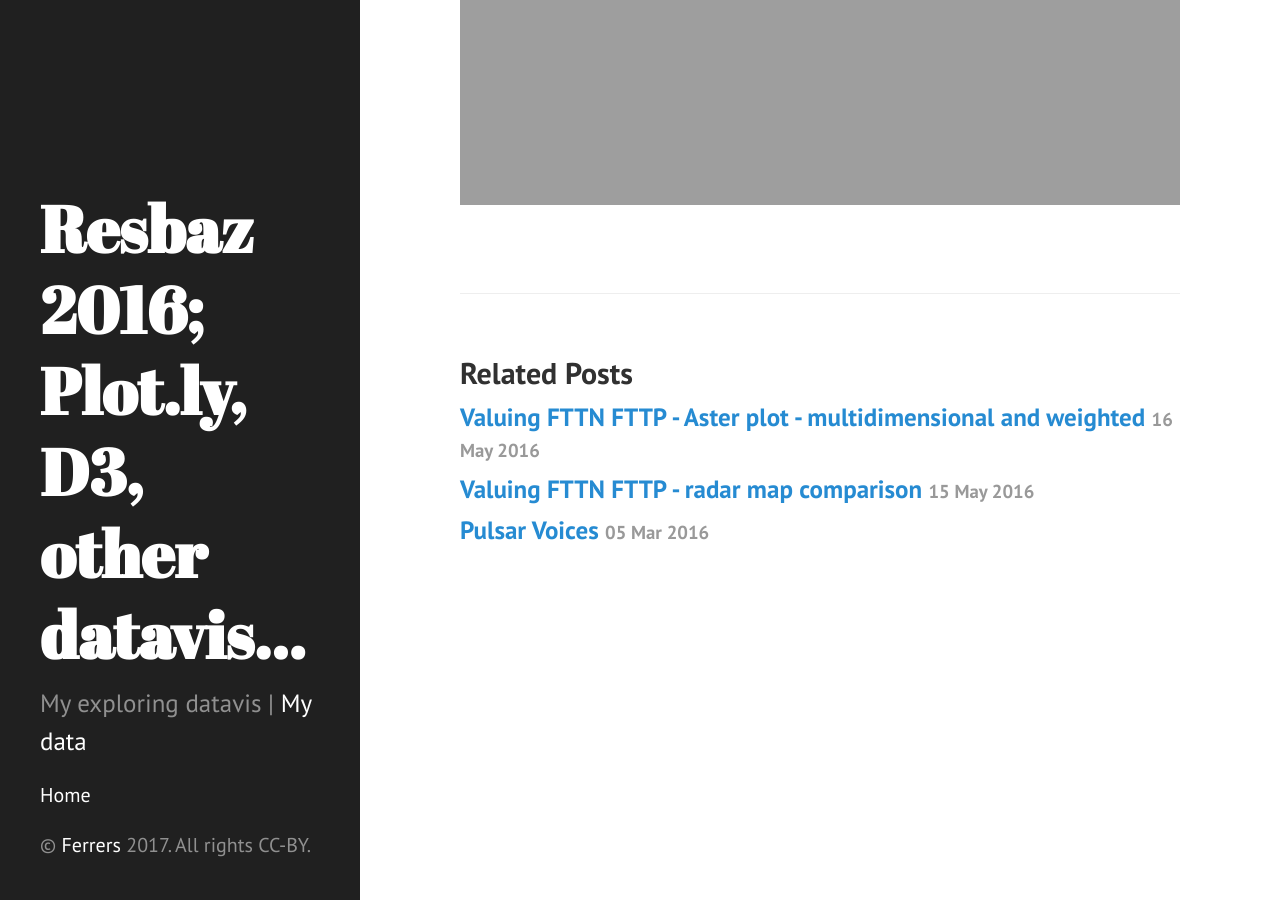
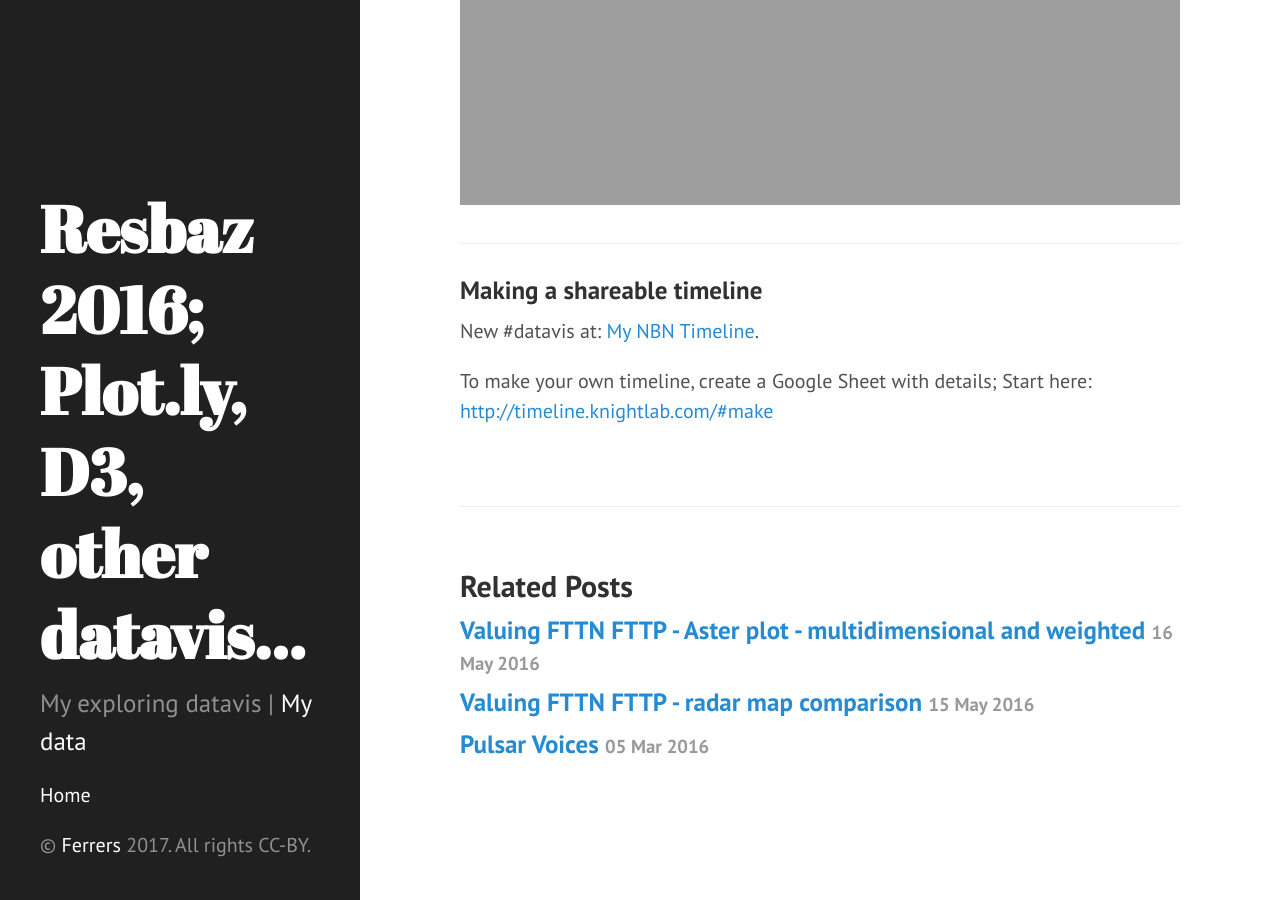
Before and after one commit to areff2000/areff2000.github.io, a Jekyll site: the page built from _posts/2017-03-28-plotly.markdown, in a window 1280 px wide and 900 px high, scrolled down 1265 px. Built offline with Jekyll 4.4.1, drawn with Linux system fonts in a browser that asks for light colours.

Commit message:
Add timeline datives

```diff
--- a/_posts/2017-03-28-plotly.markdown
+++ b/_posts/2017-03-28-plotly.markdown
@@ -27,3 +27,8 @@ Data comes from: Figshare: see <a href="https://doi.org/10.6084/m9.figshare.4056
 
 <iframe width="100%" height="700" frameborder="0" scrolling="no" src="https://areff2000.github.io/plotly_training_Mar2017/plotly_csv.html
 "></iframe>
+
+<hr>
+<h3>Making a shareable timeline</h3>
+<p>New #datavis at: <a href="https://cdn.knightlab.com/libs/timeline3/latest/embed/index.html?source=14K_jLgG2mF4HeNMN4SQdTz-ROx4hA3I2Pd4BD954iQs&font=Default&lang=en&initial_zoom=0&height=650">My NBN Timeline</a>.</p>
+<p>To make your own timeline, create a Google Sheet with details; Start here: <a href="http://timeline.knightlab.com/#make">http://timeline.knightlab.com/#make</a>
```
